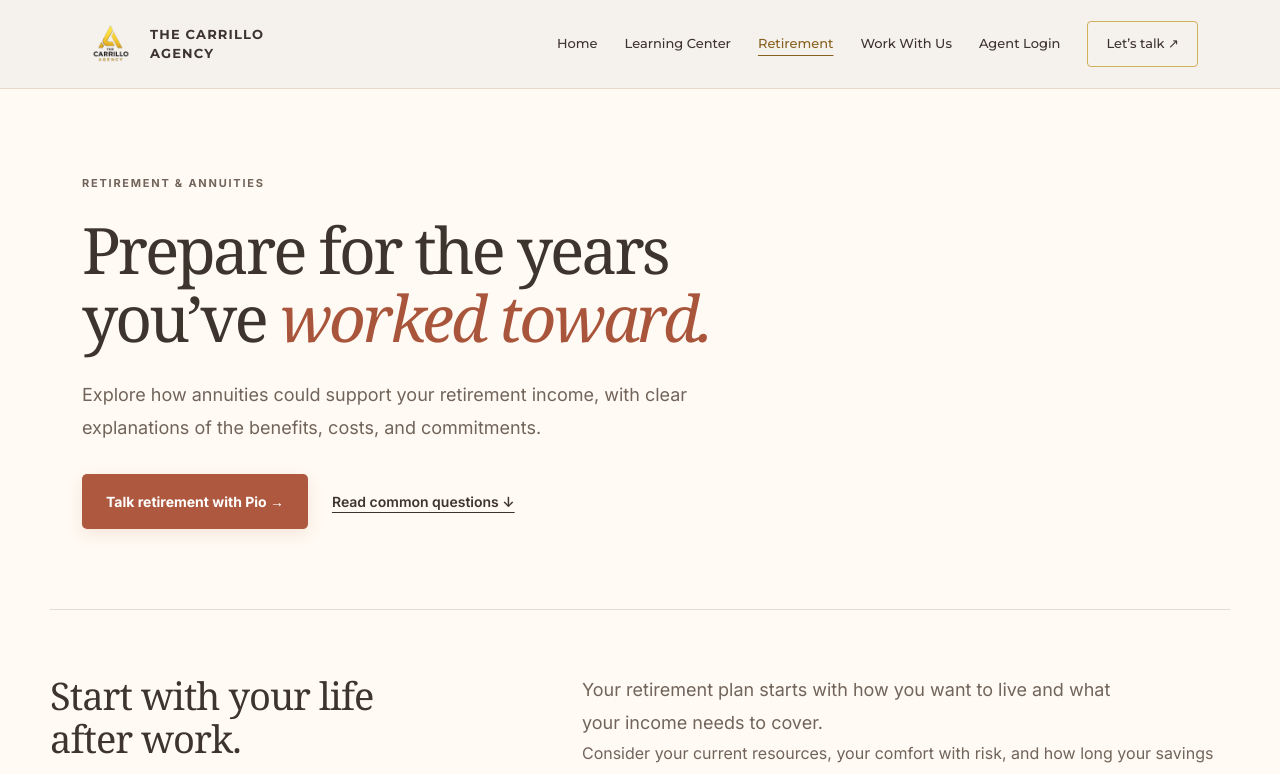
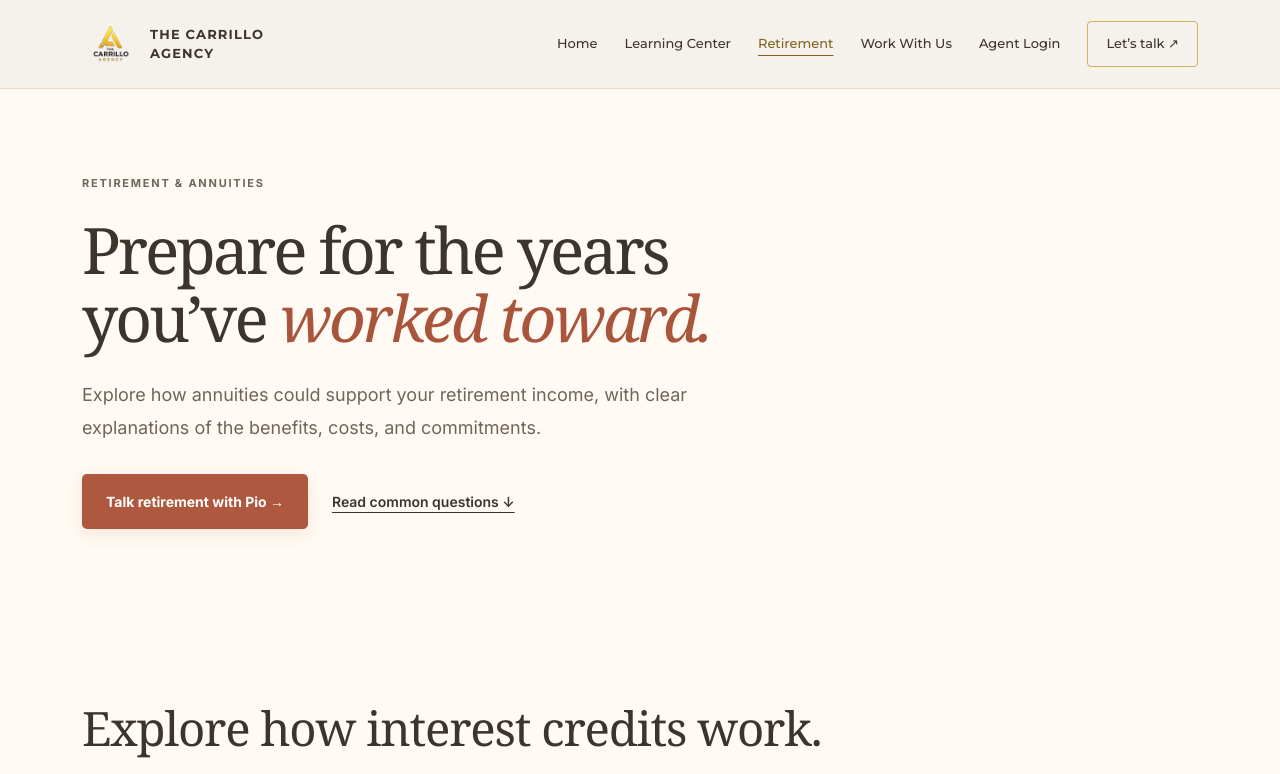
Before and after one commit to piocarrillo17/carrillo-agency-site, a Next.js app: page /retirement in a window 1280 px wide. Shown: the top 774 px of the page. Built offline with nearby package versions, Linux system fonts and the light colour scheme.

Commit message:
Show interactive growth graph on retirement page

```diff
--- a/app/(public)/retirement/page.tsx
+++ b/app/(public)/retirement/page.tsx
@@ -1,3 +1,4 @@
+import RetirementGraph from "@/components/RetirementGraph";
 import type { Metadata } from "next";
 import Link from "next/link";
 import CoveragePhoto from "@/components/CoveragePhoto";
@@ -31,6 +32,7 @@ export default function RetirementPage() {
         <p className="agency-lead">Explore how annuities could support your retirement income, with clear explanations of the benefits, costs, and commitments.</p>
         <div className="agency-actions"><Link href="/quote" className="agency-button">Talk retirement with Pio →</Link><a href="#retirement-faq" className="agency-text-link">Read common questions ↓</a></div>
       </header>
+      <RetirementGraph />
       <section className="agency-wrap agency-guide">
         <div><h2>Start with your life<br />after work.</h2><CoveragePhoto topic="retirement" /></div>
         <div><p className="agency-lead">Your retirement plan starts with how you want to live and what your income needs to cover.</p><p>Consider your current resources, your comfort with risk, and how long your savings may need to last. We can discuss insurance options in the context of those goals and explain the specific terms before you make a decision.</p><aside className="agency-note"><strong>A contract worth understanding</strong><p>Annuities are long-term insurance contracts. Guarantees depend on the issuing insurer’s claims-paying ability and the contract terms.</p></aside></div>
```
